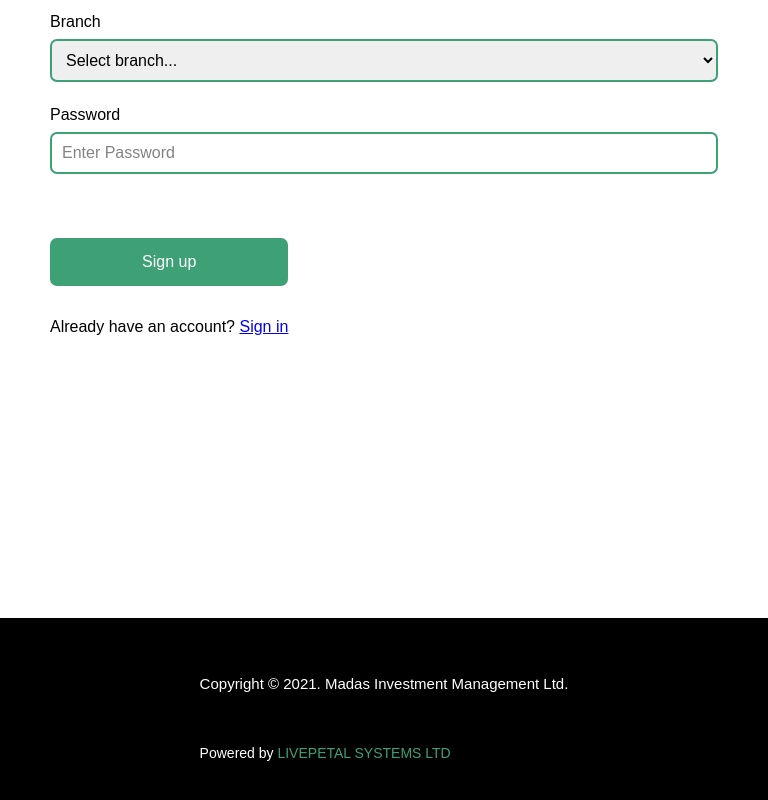
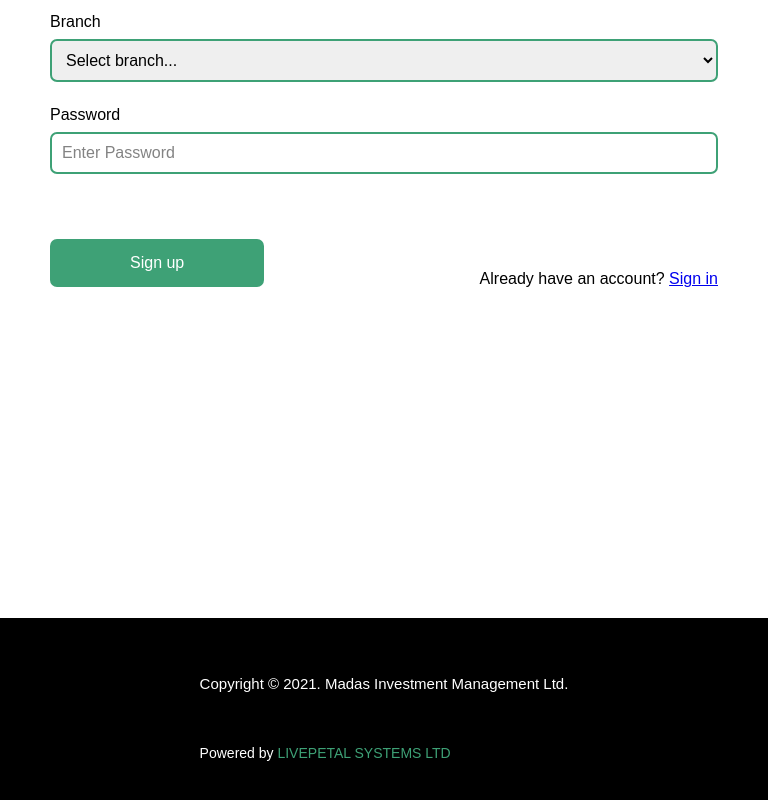
Before and after one commit to Godwindaniel10/Credit-link, a React (Create React App) app: page /sign-up in a window 768 px wide. Shown: the part 1622-2422 px from the top of the page. Built offline with nearby package versions, Linux system fonts and the light colour scheme.

Commit message:
tablet design done

```diff
--- a/src/App.css
+++ b/src/App.css
@@ -2145,10 +2145,12 @@ select{
   margin-top: 1.5rem;
 }
 .fpassword-submit-container {
-  display: grid;
+  display: flex;
+  justify-content: space-between;
+  align-items: center;
 }
 .fpassword-submit-container .sign-up-submit {
-  padding: 15px 50px;
+  padding: 15px 80px;
   text-align: center;
 }
 .fpassword-submit-container .ahaa {
```
